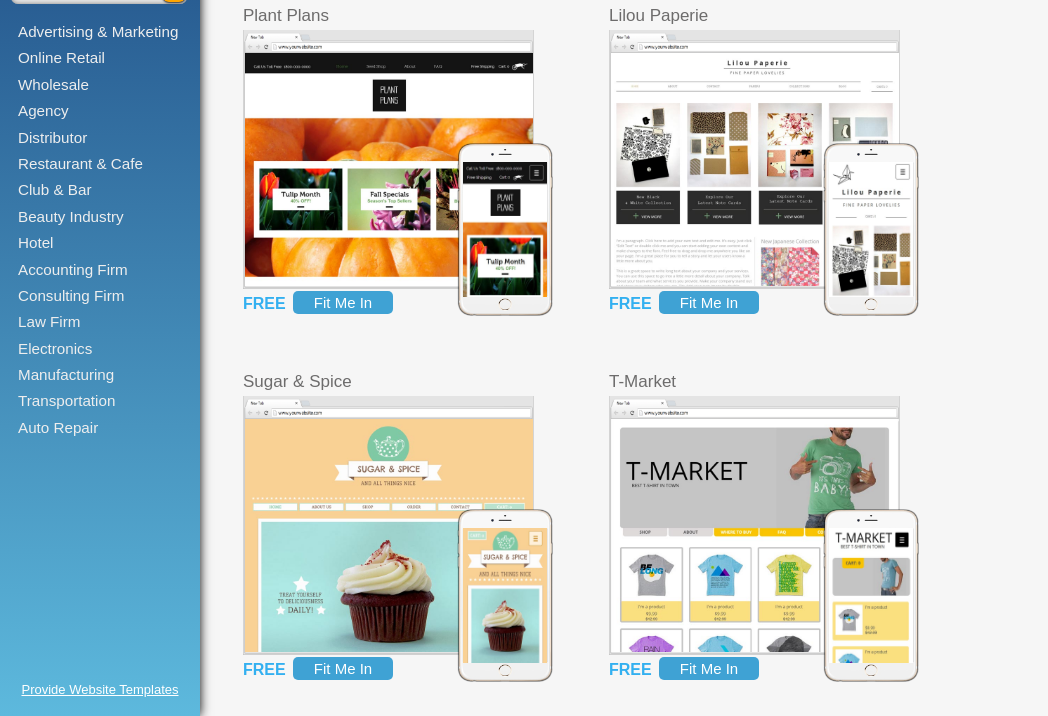
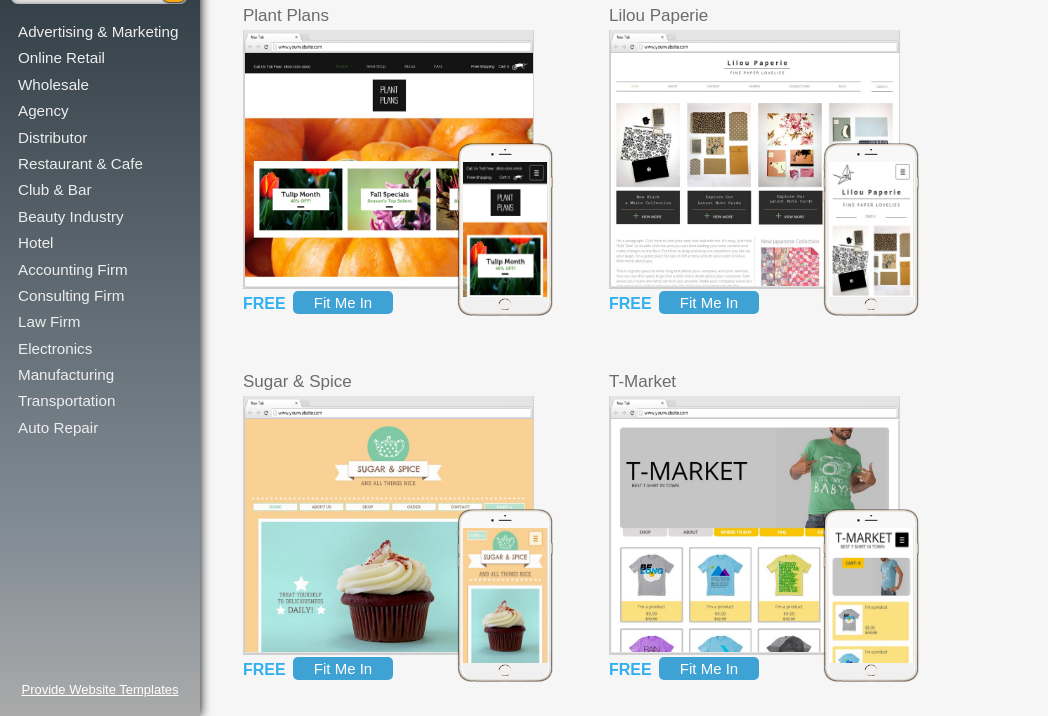
Before and after one commit to TianjiaSun/UrWebsite, a website: page app/index.html in a window 1280 px wide. Shown: the part 84-800 px from the top of the page, without its empty margins (0-1048 px from the left). Drawn offline with Linux system fonts and the light colour scheme; no server answers.

Commit message:
change style

```diff
--- a/app/css/main.css
+++ b/app/css/main.css
@@ -25,14 +25,15 @@ box-shadow: 0 0 1.3vh black;
 /*border-right-style: solid;
 border-right-width: 1px;
 border-right-color: rgb(215, 215, 215);*/
-background: #23538a; /* Old browsers */
-background: -moz-linear-gradient(top,  #23538a 0%, #5db9dd 100%); /* FF3.6+ */
-background: -webkit-gradient(linear, left top, left bottom, color-stop(0%,#23538a), color-stop(100%,#5db9dd)); /* Chrome,Safari4+ */
-background: -webkit-linear-gradient(top,  #23538a 0%,#5db9dd 100%); /* Chrome10+,Safari5.1+ */
-background: -o-linear-gradient(top,  #23538a 0%,#5db9dd 100%); /* Opera 11.10+ */
-background: -ms-linear-gradient(top,  #23538a 0%,#5db9dd 100%); /* IE10+ */
-background: linear-gradient(to bottom,  #23538a 0%,#5db9dd 100%); /* W3C */
-filter: progid:DXImageTransform.Microsoft.gradient( startColorstr='#23538a', endColorstr='#5db9dd',GradientType=0 ); /* IE6-9 */
+background: #28343b; /* Old browsers */
+background: -moz-linear-gradient(top,  #28343b 0%, #828c95 77%, #aaaaaa 100%); /* FF3.6+ */
+background: -webkit-gradient(linear, left top, left bottom, color-stop(0%,#28343b), color-stop(77%,#828c95), color-stop(100%,#aaaaaa)); /* Chrome,Safari4+ */
+background: -webkit-linear-gradient(top,  #28343b 0%,#828c95 77%,#aaaaaa 100%); /* Chrome10+,Safari5.1+ */
+background: -o-linear-gradient(top,  #28343b 0%,#828c95 77%,#aaaaaa 100%); /* Opera 11.10+ */
+background: -ms-linear-gradient(top,  #28343b 0%,#828c95 77%,#aaaaaa 100%); /* IE10+ */
+background: linear-gradient(to bottom,  #28343b 0%,#828c95 77%,#aaaaaa 100%); /* W3C */
+filter: progid:DXImageTransform.Microsoft.gradient( startColorstr='#28343b', endColorstr='#aaaaaa',GradientType=0 ); /* IE6-9 */
+
 }
 
 .logo {
@@ -241,7 +242,14 @@ background: orange;
 cursor: pointer;
 }
 
-
+.background_img {
+position: absolute;
+top: 0px;
+left: 0px;
+width: 100%;
+height: 100%;
+opacity: 0.9;
+}
 
 .web_name {
 position: absolute;
```
Also changed, not shown: app/img/background.jpg (added).
